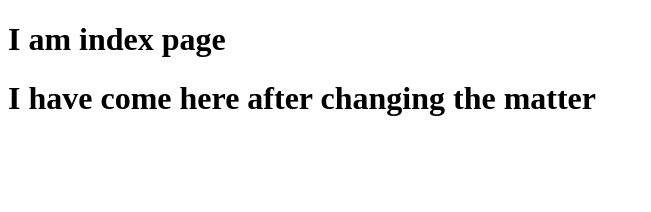
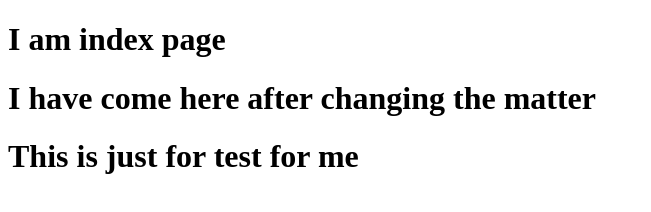
Before and after one commit to Yasin-Arfat/first_class, a plain HTML site: page index.html in a window 1280 px wide. Shown: the whole page, without its empty margins (0-651 px from the left). Drawn offline with Linux system fonts and the light colour scheme.

Commit message:
final test

```diff
--- a/index.html
+++ b/index.html
@@ -11,6 +11,7 @@
 <body>
     <h1>I am index page</h1>
     <h1>I have come here after changing the matter</h1>
+    <h1>This is just for test for me</h1>
 </body>
 
 </html>
```
